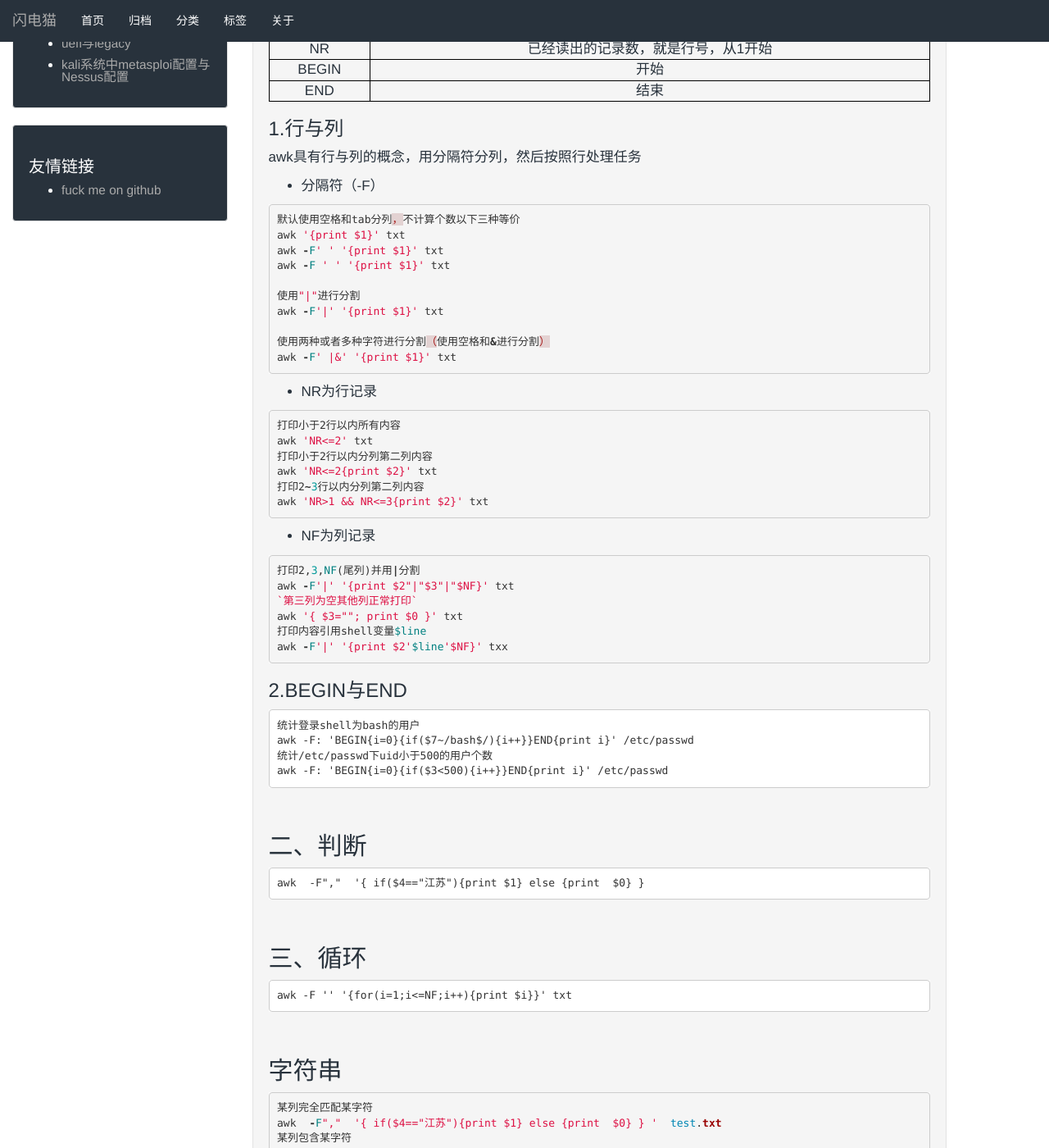
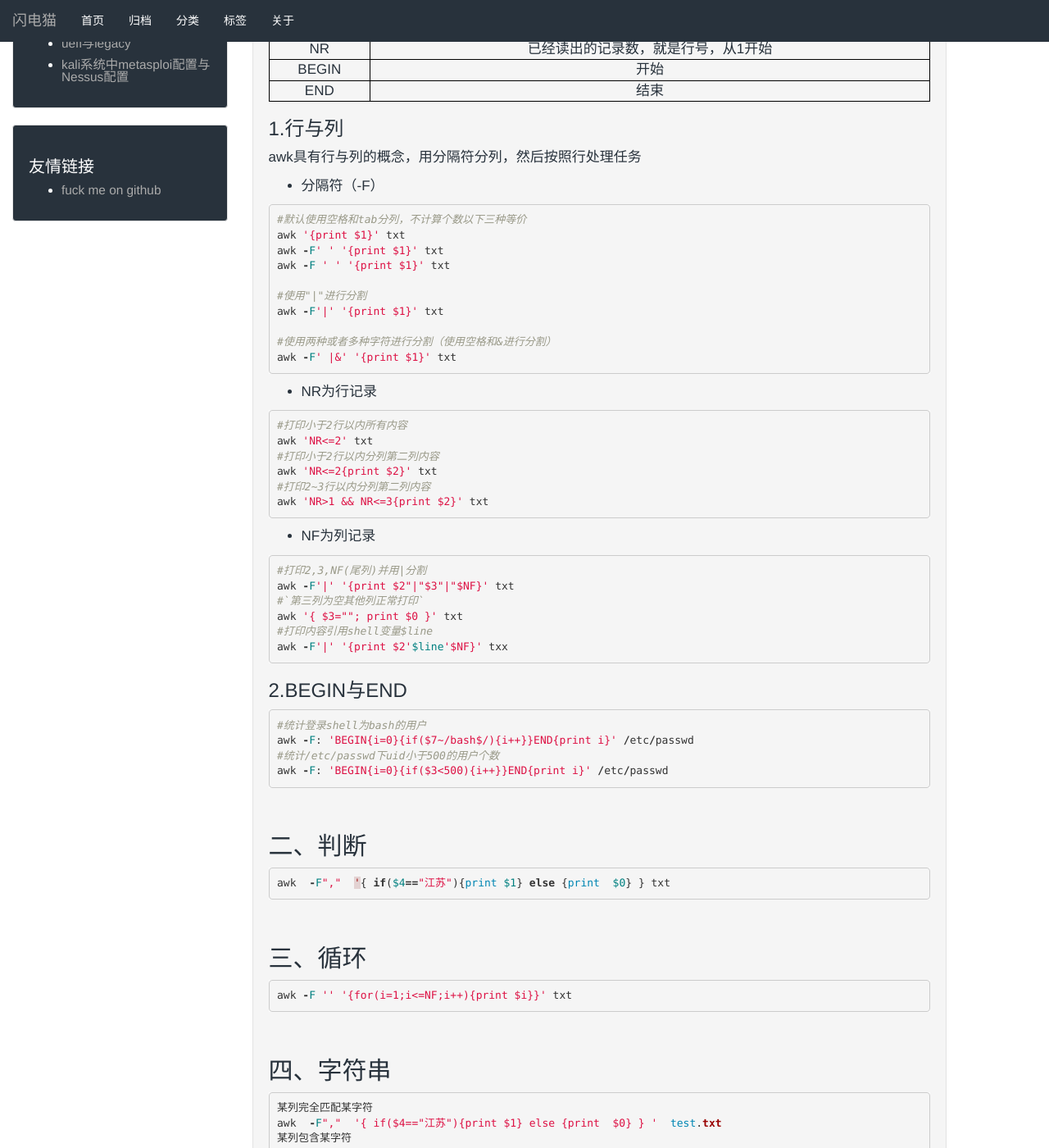
Before and after one commit to qfdmx/qfdmx.github.io, a Jekyll site: the page built from _posts/2019/2019-06-23-shell_awk.markdown, in a window 1280 px wide and 1400 px high, scrolled down 573 px. Shown: the whole window at 82% size. Built offline with Jekyll 4.4.1, drawn with Linux system fonts in a browser that asks for light colours; some of the changed text lies outside the part shown.

Commit message:
格式注释

```diff
--- a/_posts/2019/2019-06-23-shell_awk.markdown
+++ b/_posts/2019/2019-06-23-shell_awk.markdown
@@ -37,62 +37,68 @@ awk具有行与列的概念，用分隔符分列，然后按照行处理任务
 * 分隔符（-F）
 
 {% highlight ruby %}
-默认使用空格和tab分列，不计算个数以下三种等价
+#默认使用空格和tab分列，不计算个数以下三种等价
 awk '{print $1}' txt
 awk -F' ' '{print $1}' txt
 awk -F ' ' '{print $1}' txt
 
-使用"|"进行分割
+#使用"|"进行分割
 awk -F'|' '{print $1}' txt
 
-使用两种或者多种字符进行分割（使用空格和&进行分割）
+#使用两种或者多种字符进行分割（使用空格和&进行分割）
 awk -F' |&' '{print $1}' txt
 {% endhighlight %}
 
 * NR为行记录
 
 {% highlight ruby %}
-打印小于2行以内所有内容
+#打印小于2行以内所有内容
 awk 'NR<=2' txt
-打印小于2行以内分列第二列内容
+#打印小于2行以内分列第二列内容
 awk 'NR<=2{print $2}' txt
-打印2~3行以内分列第二列内容
+#打印2~3行以内分列第二列内容
 awk 'NR>1 && NR<=3{print $2}' txt
 {% endhighlight %}
 
 * NF为列记录
 
 {% highlight ruby %}
-打印2,3,NF(尾列)并用|分割
+#打印2,3,NF(尾列)并用|分割
 awk -F'|' '{print $2"|"$3"|"$NF}' txt
-`第三列为空其他列正常打印`
+#`第三列为空其他列正常打印`
 awk '{ $3=""; print $0 }' txt
-打印内容引用shell变量$line
+#打印内容引用shell变量$line
 awk -F'|' '{print $2'$line'$NF}' txx
 {% endhighlight %}
 
 ### 2.BEGIN与END
 
-    统计登录shell为bash的用户
-    awk -F: 'BEGIN{i=0}{if($7~/bash$/){i++}}END{print i}' /etc/passwd
-    统计/etc/passwd下uid小于500的用户个数
-    awk -F: 'BEGIN{i=0}{if($3<500){i++}}END{print i}' /etc/passwd
+{% highlight ruby %}
+#统计登录shell为bash的用户
+awk -F: 'BEGIN{i=0}{if($7~/bash$/){i++}}END{print i}' /etc/passwd
+#统计/etc/passwd下uid小于500的用户个数
+awk -F: 'BEGIN{i=0}{if($3<500){i++}}END{print i}' /etc/passwd
+{% endhighlight %}
 
 &nbsp;
 
 ## 二、判断
 
-    awk  -F","  '{ if($4=="江苏"){print $1} else {print  $0} }
+{% highlight ruby %}
+awk  -F","  '{ if($4=="江苏"){print $1} else {print  $0} } txt
+{% endhighlight %}
 
 &nbsp;
 
 ## 三、循环
 
-    awk -F '' '{for(i=1;i<=NF;i++){print $i}}' txt
+{% highlight ruby %}
+awk -F '' '{for(i=1;i<=NF;i++){print $i}}' txt
+{% endhighlight %}
 
 &nbsp;
 
-## 字符串
+## 四、字符串
 
 {% highlight ruby %}
 某列完全匹配某字符
```
Also changed, not shown: other parts of _posts/2019/2019-06-23-shell_awk.markdown (+11 -11 lines).
